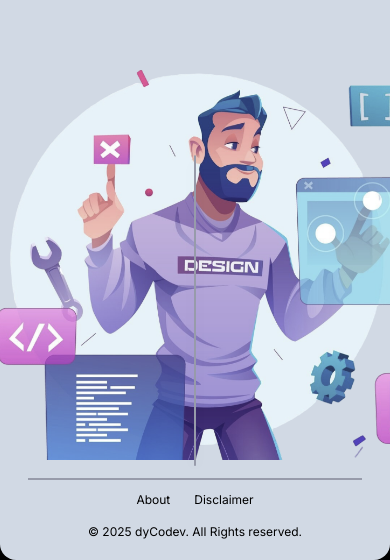
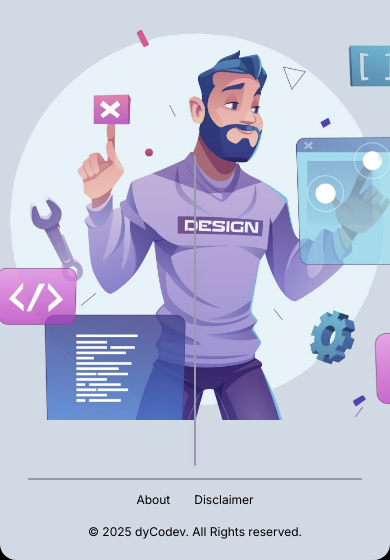
Before and after one commit to dy-pro/dycodev-public-site, a website built with Vite: page index.html in a window 390 px wide. Shown: the part 331-891 px from the top of the page. Built offline with nearby package versions, Linux system fonts and the light colour scheme; no server answers.

Commit message:
fix: Fixing position of backgorund image in mobile screen

```diff
--- a/index.html
+++ b/index.html
@@ -14,7 +14,7 @@
 <body x-data="{ open: false }" class="bg-black font-inter h-[891px] md:h-[1792px] lg:h-[1342px] xl:h-[1050px] 2xl:h-[1080px] 3xl:h-[1280px] 4xl:h-[1664px] 5xl:h-[2880px]">
 
     <div class="bg-[#D1D9E4] relative px-7 lg:px-20 py-5 rounded-2xl h-full flex flex-col overflow-hidden">
-        <img src="./img1.png" alt="ornament-1" class="absolute bottom-25 md:bottom-[30%] left-3/5 -translate-x-1/2 w-[185vw] lg:hidden max-w-none z-0 pointer-events-none select-none">
+        <img src="./img1.png" alt="ornament-1" class="absolute bottom-35 md:bottom-[30%] left-3/5 -translate-x-1/2 w-[185vw] lg:hidden max-w-none z-0 pointer-events-none select-none">
         <img src="./img-2.png" alt="ornament-2" class="absolute top-17 md:top-20 right-15 w-80 z-0">
 
         <div class="h-full flex flex-col gap-y-3 lg:grid lg:grid-cols-4 lg:grid-rows-10 lg:gap-x-20 lg:gap-y-2.5">
```
